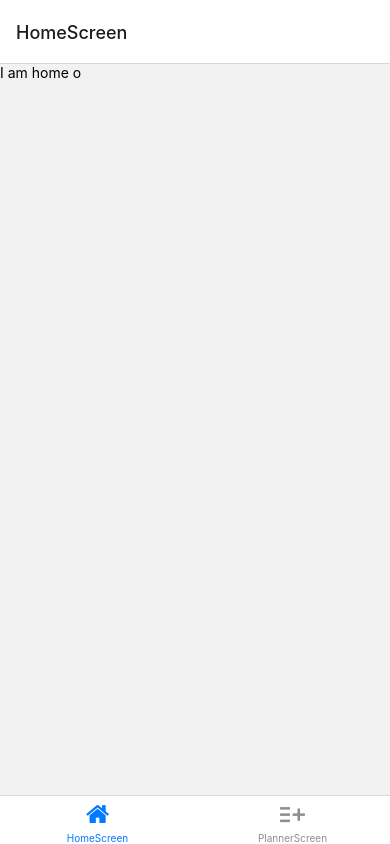
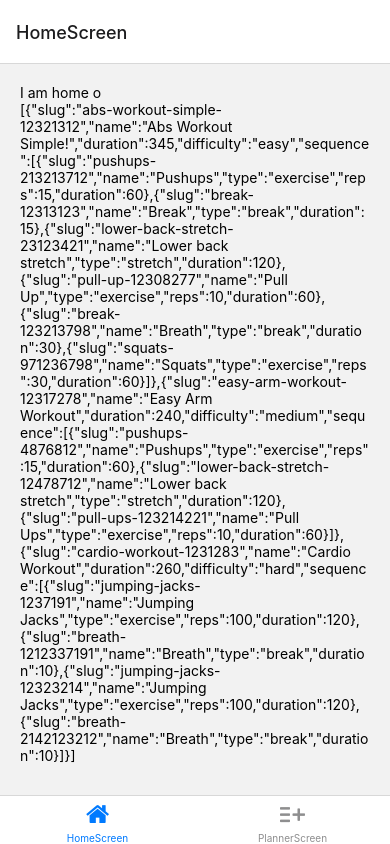
Before and after one commit to Isrealsix/workout, a React Native app: screen /HomeScreen in a window 390 px wide. Built offline with nearby package versions, Linux system fonts and the light colour scheme.

Commit message:
imported data and added styles

```diff
--- a/screens/HomeScreen.tsx
+++ b/screens/HomeScreen.tsx
@@ -1,16 +1,21 @@
-import { View, Text, Button } from "react-native";
-import { useNavigation } from "@react-navigation/core";
-import { ScreenProps } from "../types";
+import { View, Text, StyleSheet } from "react-native";
+import data from "../data.json";
+// import { useNavigation } from "@react-navigation/core";
+// import { ScreenProps } from "../types";
 
 const HomeScreen = () => {
-  const navigation = useNavigation<ScreenProps>();
+  // const navigation = useNavigation<ScreenProps>();
   return (
-    <>
-      <View>
-        <Text>I am home o</Text>
-      </View>
-    </>
+    <View style={styles.container}>
+      <Text>I am home o</Text>
+      <Text>{JSON.stringify(data)}</Text>
+    </View>
   );
 };
 
+const styles = StyleSheet.create({
+  container: {
+    padding: 20
+  }
+})
 export default HomeScreen;
```
